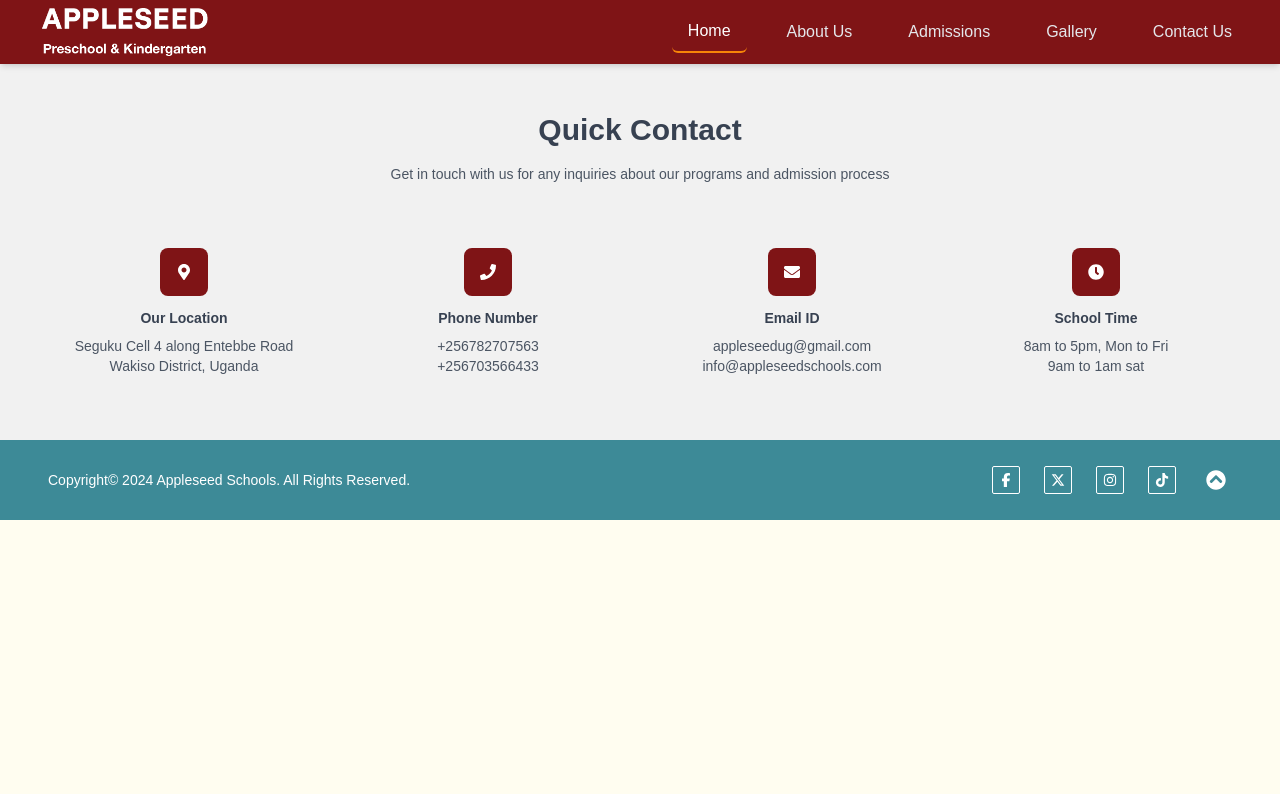
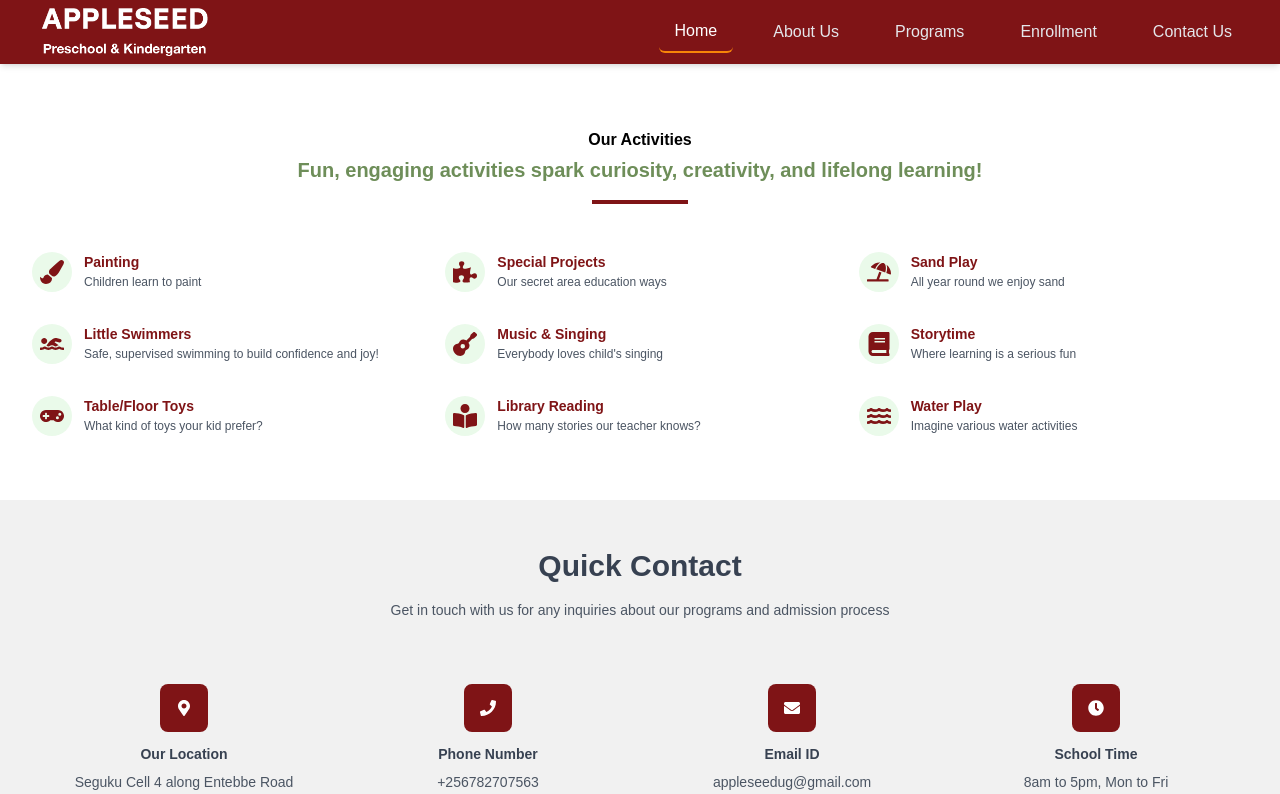
Before and after one commit to sseguku/appleseed-ui, a Next.js app: page / in a window 1280 px wide. Shown: the top 794 px of the page. Built offline with nearby package versions, Linux system fonts and the light colour scheme.

Commit message:
addmissions changed to enrollment, gallery to program, rearranged nav bar and designed activities on the homepage

```diff
--- a/app/components/Navbar.tsx
+++ b/app/components/Navbar.tsx
@@ -30,8 +30,8 @@ export default function Navbar() {
   const navItems = [
     { label: "Home", path: "/" },
     { label: "About Us", path: "/about" },
-    { label: "Admissions", path: "/admissions" },
-    { label: "Gallery", path: "/gallery" },
+    { label: "Programs", path: "/programs" },
+    { label: "Enrollment", path: "/enrollment" },
     { label: "Contact Us", path: "/contact" },
   ];
 
@@ -120,23 +120,20 @@ export default function Navbar() {
       </div>
 
       {/* Mobile Menu */}
+      {isMenuOpen && (
         <div
           id="mobile-menu"
-        className={`md:hidden transition-all duration-300 ease-in-out ${
-          isMenuOpen
-            ? "opacity-100 translate-y-0"
-            : "opacity-0 -translate-y-full pointer-events-none"
-        }`}
+          className="absolute top-16 left-0 right-0 bg-primary border-t border-gray-700 md:hidden"
         >
-        <div className="px-2 pt-2 pb-3 space-y-2 bg-primary-dark shadow-lg">
+          <div className="px-4 pt-2 pb-4 max-h-[calc(100vh-4rem)] overflow-y-auto">
             {navItems.map((item) => (
               <Link
                 key={item.path}
                 href={item.path}
-              className={`block px-4 py-3 rounded-md text-base font-medium transition-colors ${
+                className={`block px-4 py-2 text-base font-medium rounded-md ${
                   pathname === item.path
-                  ? "bg-primary text-white"
-                  : "text-gray-200 hover:bg-primary hover:text-white"
+                    ? "text-white bg-[#f78508]"
+                    : "text-gray-200 hover:text-white hover:bg-[#f78508]"
                 }`}
               >
                 {item.label}
@@ -144,6 +141,7 @@ export default function Navbar() {
             ))}
           </div>
         </div>
+      )}
     </nav>
   );
 }
--- /dev/null
+++ b/app/enrollment/page.tsx
@@ -0,0 +1,25 @@
+export default function Enrollment() {
+  return (
+    <div>
+      {/* Header Section */}
+      <div className="relative w-full bg-primary overflow-hidden">
+        {/* Decorative Elements remain the same */}
+        <div className="absolute inset-0">
+          {/* ... decorative elements ... */}
+        </div>
+
+        {/* Content - Updated title */}
+        <div className="relative max-w-7xl mx-auto px-8 md:px-12 lg:px-16 py-16">
+          <h1 className="text-3xl md:text-4xl font-bold text-white text-center">
+            Enrollment
+          </h1>
+        </div>
+      </div>
+
+      {/* Main Content Section */}
+      <main className="max-w-7xl mx-auto px-8 md:px-12 lg:px-16 py-12">
+        {/* Add your enrollment content here */}
+      </main>
+    </div>
+  );
+}
--- a/app/page.tsx
+++ b/app/page.tsx
@@ -1,3 +1,103 @@
+import {
+  FaPaintBrush,
+  FaPuzzlePiece,
+  FaBookReader,
+  FaGuitar,
+  FaUmbrellaBeach,
+  FaBook,
+  FaGamepad,
+  FaWater,
+  FaSwimmer,
+} from "react-icons/fa";
+
 export default function Home() {
-  return <main className="max-w-7xl mx-auto"></main>;
+  const activities = [
+    {
+      icon: <FaPaintBrush className="w-6 h-6" />,
+      title: "Painting",
+      description: "Children learn to paint",
+    },
+    {
+      icon: <FaPuzzlePiece className="w-6 h-6" />,
+      title: "Special Projects",
+      description: "Our secret area education ways",
+    },
+    {
+      icon: <FaUmbrellaBeach className="w-6 h-6" />,
+      title: "Sand Play",
+      description: "All year round we enjoy sand",
+    },
+    {
+      icon: <FaSwimmer className="w-6 h-6" />,
+      title: "Little Swimmers",
+      description: "Safe, supervised swimming to build confidence and joy!",
+    },
+    {
+      icon: <FaGuitar className="w-6 h-6" />,
+      title: "Music & Singing",
+      description: "Everybody loves child's singing",
+    },
+    {
+      icon: <FaBook className="w-6 h-6" />,
+      title: "Storytime",
+      description: "Where learning is a serious fun",
+    },
+    {
+      icon: <FaGamepad className="w-6 h-6" />,
+      title: "Table/Floor Toys",
+      description: "What kind of toys your kid prefer?",
+    },
+    {
+      icon: <FaBookReader className="w-6 h-6" />,
+      title: "Library Reading",
+      description: "How many stories our teacher knows?",
+    },
+    {
+      icon: <FaWater className="w-6 h-6" />,
+      title: "Water Play",
+      description: "Imagine various water activities",
+    },
+  ];
+
+  return (
+    <main className="max-w-7xl mx-auto">
+      {/* Activities Section */}
+      <section className="py-16 bg-white">
+        <div className="max-w-7xl mx-auto px-4 sm:px-6 lg:px-8">
+          {/* Updated Title Section */}
+          <div className="text-center mb-12">
+            <h3 className="text-sm md:text-base font-bold text-black mb-1">
+              Our Activities
+            </h3>
+            <h2 className="text-lg md:text-xl font-extrabold text-[#6E8E59] max-w-3xl mx-auto leading-tight mb-4">
+              Fun, engaging activities spark curiosity, creativity, and lifelong
+              learning!
+            </h2>
+            {/* Decorative Line */}
+            <div className="w-24 h-1 bg-primary mx-auto"></div>
+          </div>
+
+          <div className="grid grid-cols-1 md:grid-cols-2 lg:grid-cols-3 gap-x-6 gap-y-8">
+            {activities.map((activity, index) => (
+              <div key={index} className="flex items-start space-x-3">
+                <div className="flex-shrink-0">
+                  <div className="w-10 h-10 rounded-full bg-[#EAFAEA] flex items-center justify-center">
+                    <div className="text-primary">{activity.icon}</div>
+                  </div>
+                </div>
+                <div className="text-left">
+                  <h3 className="text-xs md:text-sm font-semibold text-primary mb-0.5">
+                    {activity.title}
+                  </h3>
+                  <p className="text-xs text-gray-600">
+                    {activity.description}
+                  </p>
+                </div>
+              </div>
+            ))}
+          </div>
+        </div>
+      </section>
+    </main>
+  );
 }
--- /dev/null
+++ b/app/programs/page.tsx
@@ -0,0 +1,25 @@
+export default function Programs() {
+  return (
+    <div>
+      {/* Header Section */}
+      <div className="relative w-full bg-primary overflow-hidden">
+        {/* Decorative Elements remain the same */}
+        <div className="absolute inset-0">
+          {/* ... existing decorative elements ... */}
+        </div>
+
+        {/* Content */}
+        <div className="relative max-w-7xl mx-auto px-8 md:px-12 lg:px-16 py-16">
+          <h1 className="text-3xl md:text-4xl font-bold text-white text-center">
+            Programs
+          </h1>
+        </div>
+      </div>
+
+      {/* Main Content Section */}
+      <main className="max-w-7xl mx-auto px-8 md:px-12 lg:px-16 py-12">
+        {/* Add your programs content here */}
+      </main>
+    </div>
+  );
+}
```
Lines whose indentation alone changed are shown as unchanged.
